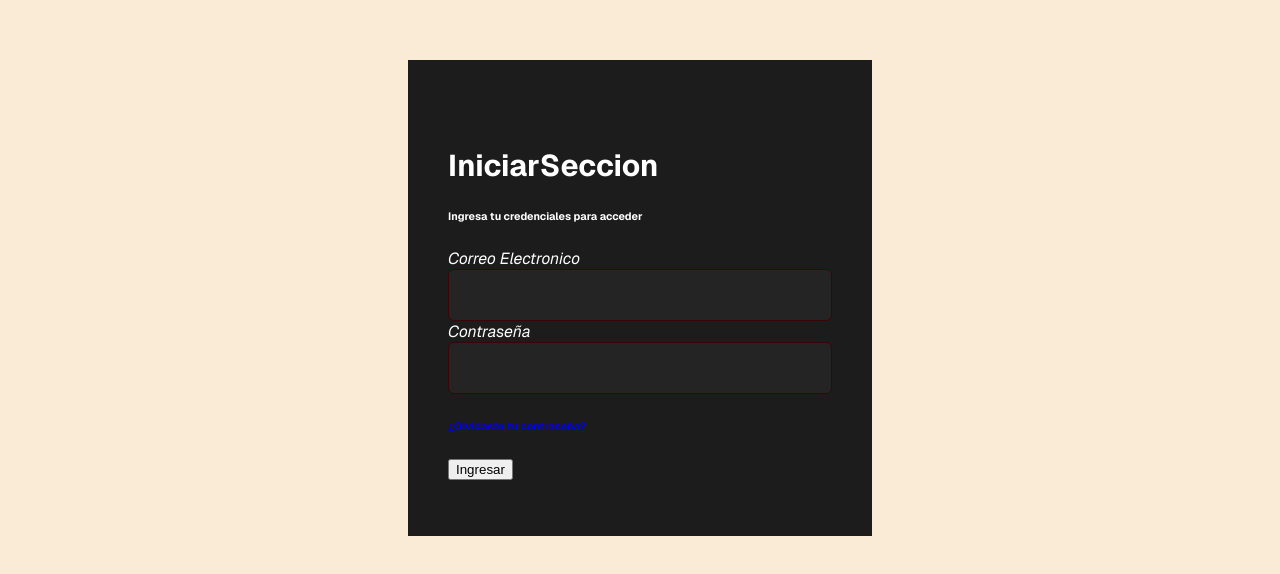
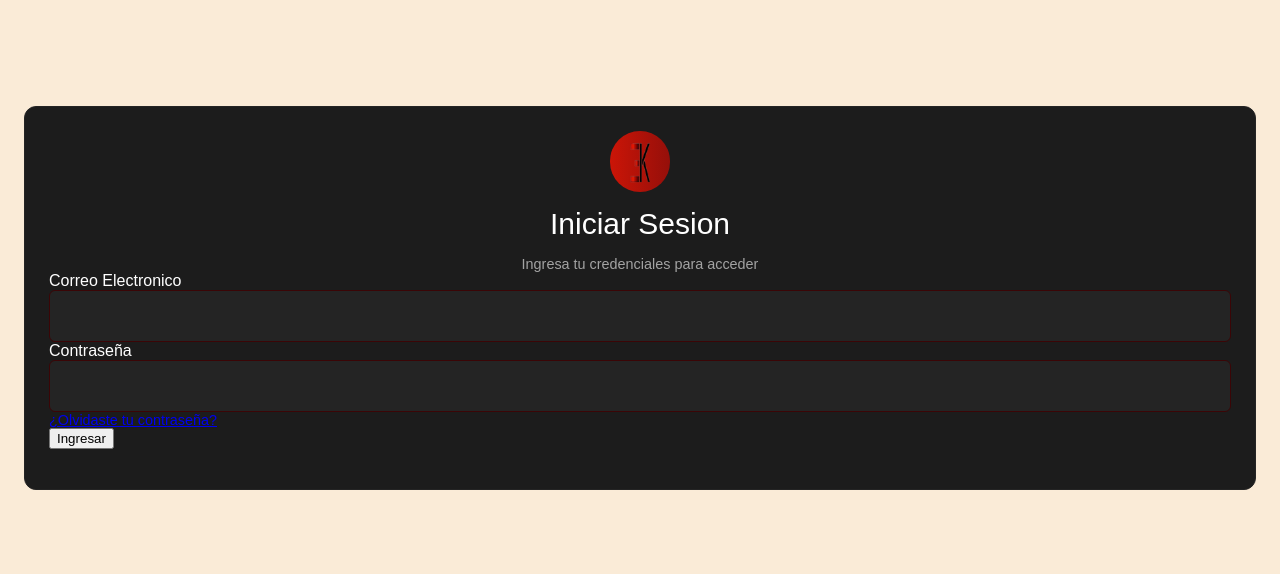
Before and after one commit to Enzoadrien/reportes3k, a website built with Vite: page login.html in a window 1280 px wide. Shown: the part 102-676 px from the top of the page. Built offline with nearby package versions, Linux system fonts and the light colour scheme; a web font is replaced by a local one.

Commit message:
Agrega estylos de login

```diff
--- a/login.html
+++ b/login.html
@@ -8,12 +8,14 @@
 </head>
 <body>
 <main class="login">
-    <section class="card-login">
+    <section class="card card-login">
         <form id="loginForm">
-            <div>
-            <img></img>
-            <h2>IniciarSeccion</h2>
-            <h6>Ingresa tu credenciales para acceder</h6>
+            <div class="div-center">
+                <div class="circle circle-login">
+                    <img src="/src/assets/icon/logo-icono.ico" alt="Icono 3k" class="img-circle"></img>
+                </div>
+                <h2 class="m-05em">Iniciar Sesion</h2>
+                <h5>Ingresa tu credenciales para acceder</h5>
             </div>
             <div>
             <label for="correo">Correo Electronico</label>
@@ -21,9 +23,9 @@
 
             <label for="contrasena">Contraseña</label>
             <input type="password" id="contrasena" class="input-100" required>
-            <h6>
+            <h5>
                 <a href="/src/views/forgot-password.html" id="forgot-link">¿Olvidaste tu contraseña?</a>
-            </h6>
+            </h5>
 
             <button type="submit">Ingresar</button>
             </div>
--- a/src/css/globals.css
+++ b/src/css/globals.css
@@ -1,6 +1,14 @@
 @font-face {
   font-family: "Geist";
-  src: url("/src/assets/fonts/Geist/webfonts/Geist-RegularItalic.woff2") format("woff2");
+  src: url("/src/assets/fonts/Geist/otf/Geist-Light.otf") format("woff2");
+  font-weight: 300;
+  font-style: normal;
+  font-display: swap;
+}
+
+@font-face {
+  font-family: "Geist";
+  src: url("/src/assets/fonts/Geist/otf/Geist-Light.otf") format("woff2");
   font-weight: 400;
   font-style: normal;
   font-display: swap;
@@ -52,6 +60,7 @@
     --ring: #cb1507;
     --radius: 0.5rem;
 
+    --gradient-primary-color: linear-gradient(90deg, var(--brand-red-bright), var(--brand-red-medium));
     --font-sans: "Geist", Arial, Helvetica, sans-serif;
 }
 
@@ -64,12 +73,46 @@ body{
     color: var(--foreground);
 }
 
-h2{
-    font-size: 1.875rem;
-    font-weight: 700;
+h1, h2, h3, h4, h5, h6{
+  margin: 0;
+  padding: 0;
 }
 
+h2{
+  font-family: "Geist", Arial, Helvetica, sans-serif;
+  font-size: 1.875rem;
+  font-weight: 400;
+}
 
+h5{
+  font-family: "Geist", Arial, Helvetica, sans-serif;
+  font-size: 0.9rem;
+  font-weight: 300;
+  color: var(--muted-foreground);
+}
+
+/*************** Divs ****************/
+.div-center{
+  display: flex;
+  flex-direction: column;
+  justify-content: center;
+  align-items: center;
+}
+
+/*************** paddings y margins ****************/
+.m-05em{
+  margin: 0.5em;
+}
+
+.card{
+    background-color: var(--card);
+    box-sizing: border-box;
+    border: 1px solid var(--brand-gray-medium);
+    border-radius: calc(var(--radius) + 4px);
+    transition: 0.2s ease-in-out;
+}
+
+/************** Inputs *****************/
 .input-100{
     background-color: var(--muted);
     width: 100%;
@@ -82,3 +125,17 @@ h2{
     color: var(--card-foreground);
     box-sizing: border-box;
 }
+
+/************** Circle ******************/
+.circle{
+  display: flex;
+  justify-content: center;
+  align-items: center;
+  border-radius: calc(infinity * 1px);
+  padding: 0.5em;
+}
+.img-circle{
+  width: 100%;
+  height: 100%;
+  object-fit:contain;
+}
--- a/src/css/views/login.css
+++ b/src/css/views/login.css
@@ -1,3 +1,5 @@
+@import url("/src/css/globals.css");
+
 .login{
     background-color: antiquewhite;
     width: 100%;
@@ -9,11 +11,9 @@
 }
 
 .card-login{
-    background-color: var(--card);
-    box-sizing: border-box;
-    min-width: 25rem;
-    max-width: 29rem;
-    padding: 2.5em;
+width: 100%;
+margin: 1.5em;
+padding: 1.5em;
 }
 
 .loginForm{
@@ -21,3 +21,10 @@
     align-items: center;
     justify-content: center;
 }
+
+/*************** Circle **************/
+.circle-login{
+    width: 2.8em;
+    background: var(--gradient-primary-color);
+    margin: 0;
+}
```
Also changed, not shown: src/assets/icon/logo-icono.ico (added), src/assets/imgs/logo-sin-fondo.png (added).
